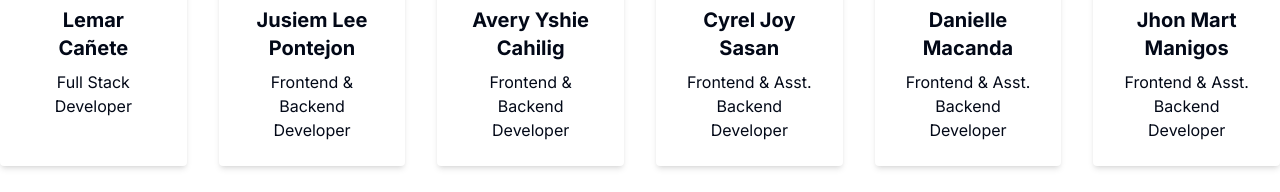
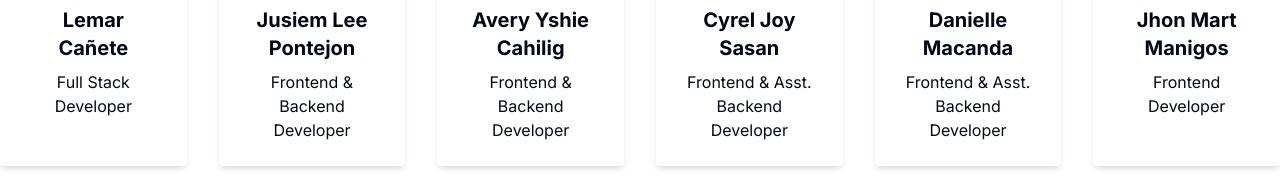
Before and after one commit to LemarCanete/crowdfund, a Next.js app: page / in a window 1280 px wide. Shown: the part 979-1171 px from the top of the page. Built offline with nearby package versions, Linux system fonts and the light colour scheme; no server answers.

Commit message:
[Project][JusiemLee]-Added support other project backend

```diff
--- a/src/app/page.jsx
+++ b/src/app/page.jsx
@@ -81,7 +81,7 @@ export default function Home() {
                     <div className="p-6 bg-white rounded shadow-md">
                         <img src="/member6.jpg" alt="Team Member 6" className="w-32 h-32 mx-auto rounded-full mb-4"/>
                         <h3 className="text-xl font-bold">Jhon Mart Manigos</h3>
-                        <p className="mt-2">Frontend & Asst. Backend Developer</p>
+                        <p className="mt-2">Frontend Developer</p>
                     </div>
                 </div>
                 <h3 className="text-2xl font-bold mt-8">Team Bangan</h3>
```
